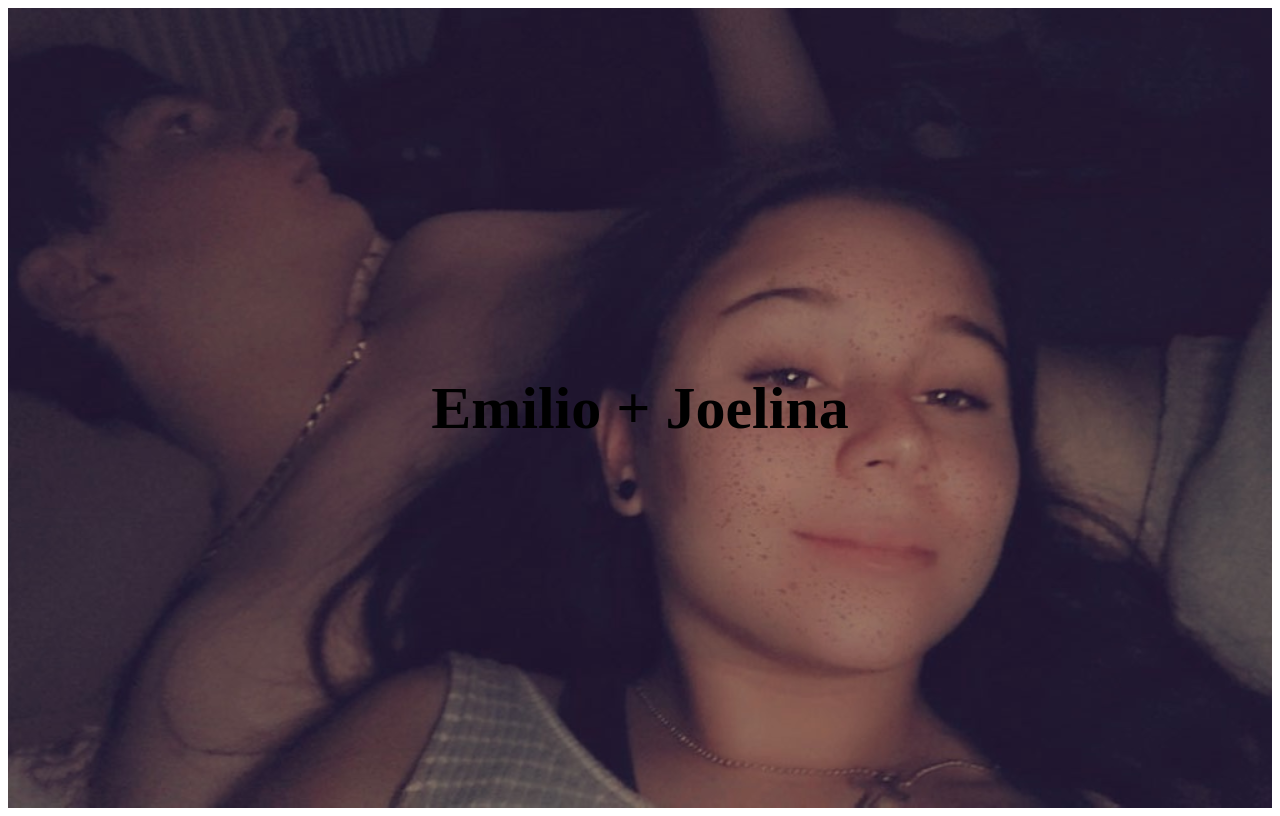
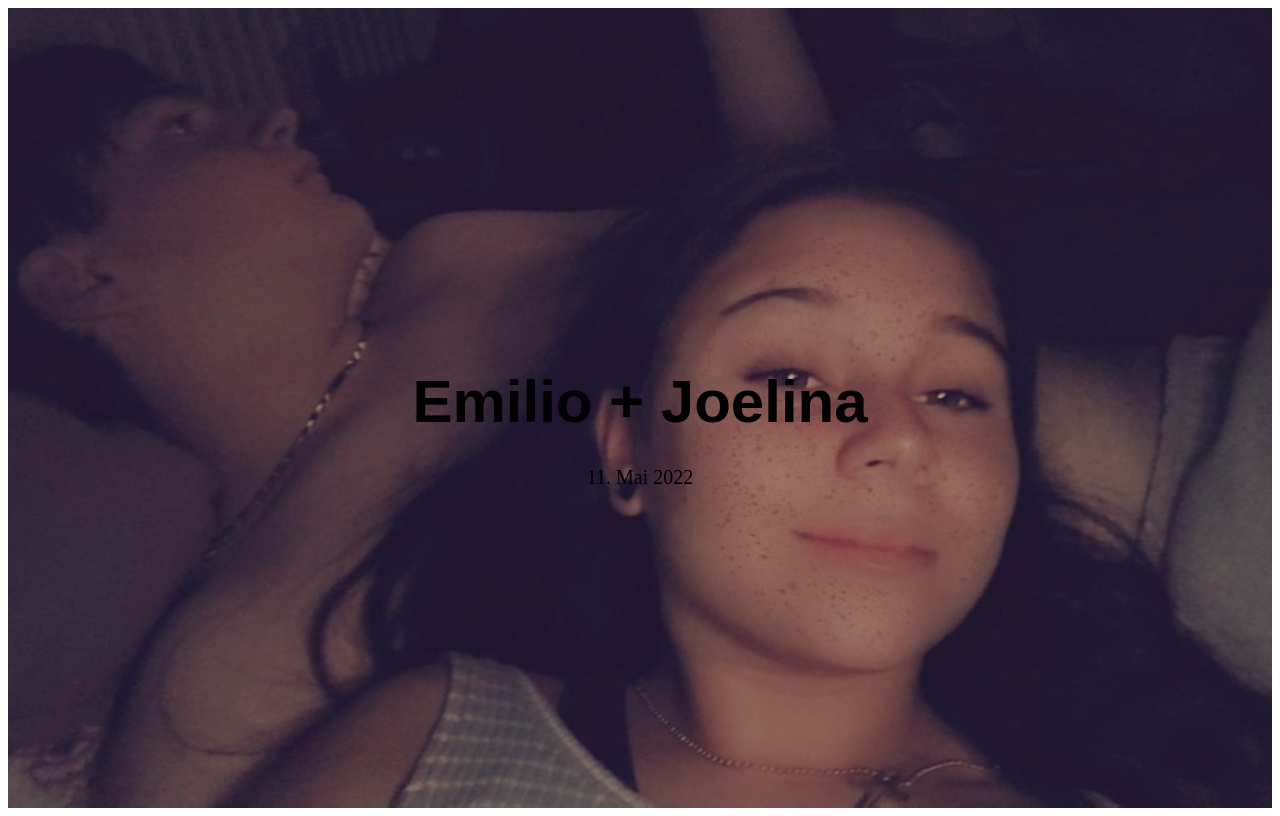
Before and after one commit to Slowly376/joeandmilo, a plain HTML site: page main.html in a window 1280 px wide. Drawn offline with Linux system fonts and the light colour scheme.

Commit message:
Update main.html
update

```diff
--- a/main.html
+++ b/main.html
@@ -16,7 +16,14 @@
       }
 
       h1 {
-        font-size: 60px; /* Hier die Schriftgröße anpassen */
+        font-size: 60px; /* Hier die Schriftgröße des Haupttextes anpassen */
+        margin-bottom: 20px; /* Unteren Abstand zum kleineren Text anpassen */
+        font-family: "Arial", sans-serif; /* Hier die gewünschte Schriftart für den Haupttext angeben */
+      }
+
+      .small-text {
+        font-size: 20px; /* Hier die Schriftgröße des kleineren Textes anpassen */
+        margin-top: 10px; /* Oberen Abstand zum Haupttext anpassen */
       }
     </style>
   </head>
@@ -25,6 +32,9 @@
       <div>
         <h1>Emilio + Joelina</h1>
       </div>
+      <div class="small-text">
+        11. Mai 2022
+      </div>
     </main>
   </body>
 </html>
```
